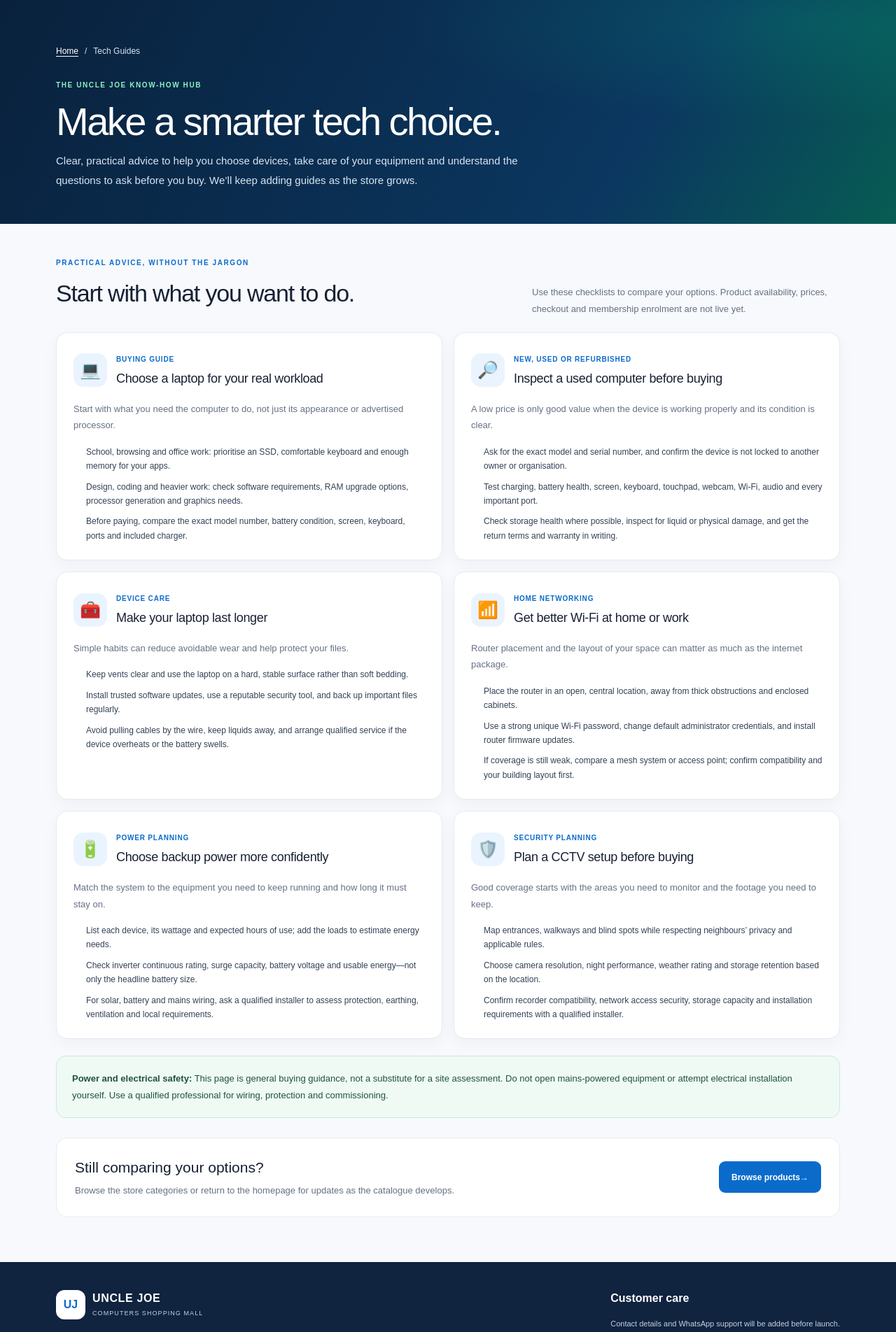
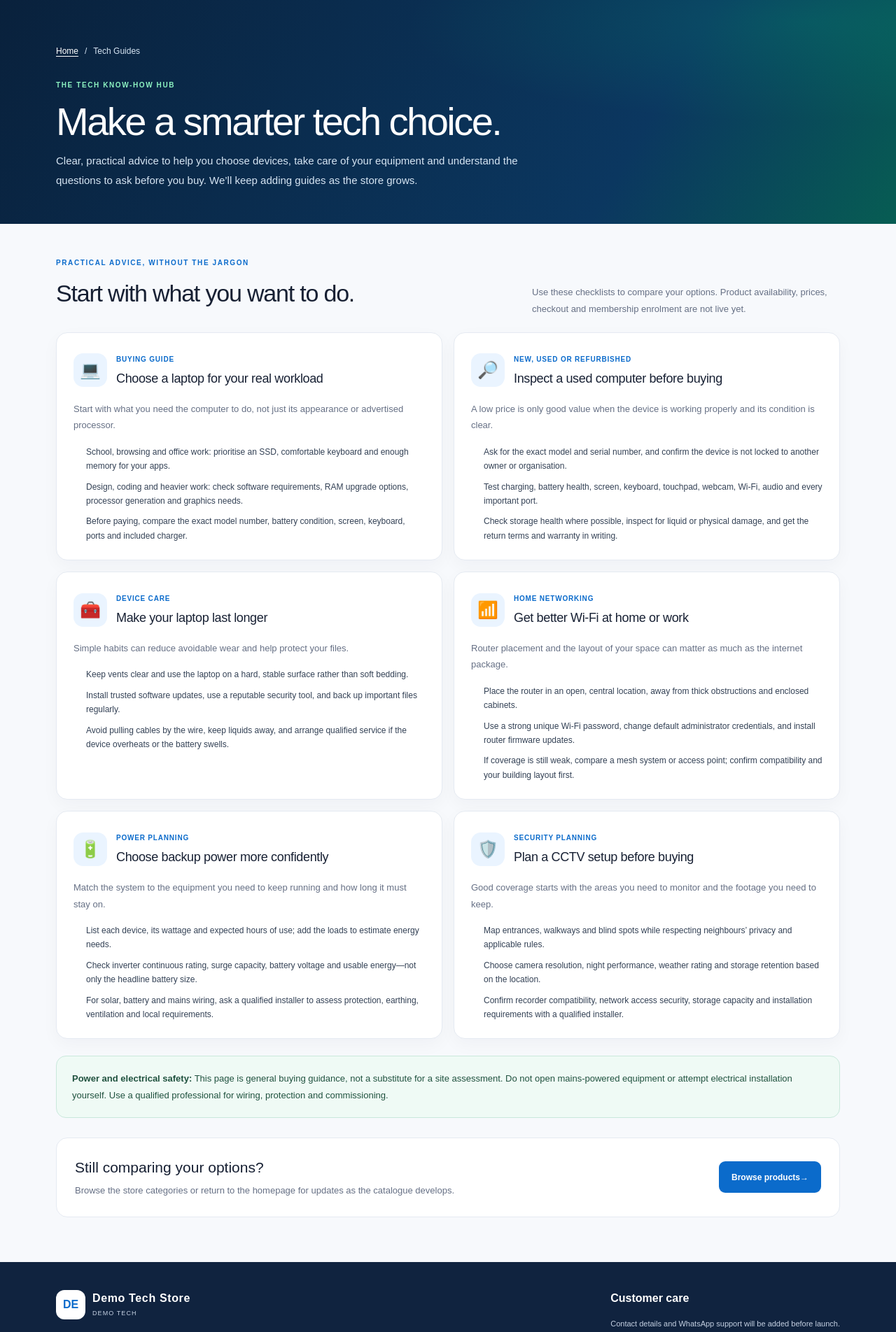
Before and after one commit to muhbel01/uncle-joe-computers-shopping-mall, a Next.js app: page /guides in a window 1280 px wide. Shown: the top 1904 px of the page at 70% size. Built offline with nearby package versions, Linux system fonts and the light colour scheme; no server answers.

Commit message:
fix: make tech guides branding reusable

```diff
--- a/app/guides/page.tsx
+++ b/app/guides/page.tsx
@@ -1,9 +1,10 @@
 import type { Metadata } from "next";
 import Link from "next/link";
+import { storeConfig } from "@/lib/store-config";
 
 export const metadata: Metadata = {
   title: "Tech Guides",
-  description: "Practical buying and setup guides for laptops, used computers, Wi-Fi routers, device care and backup power from Uncle Joe Computers Shopping Mall.",
+  description: `Practical buying and setup guides from ${storeConfig.name}, covering computers, networking, device care and backup power.`,
 };
 
 const guides = [
@@ -81,7 +82,7 @@ export default function GuidesPage() {
       <header className="guides-hero">
         <div className="container">
           <div className="guides-breadcrumb"><Link href="/">Home</Link><span> / </span><span>Tech Guides</span></div>
-          <span className="eyebrow">THE UNCLE JOE KNOW-HOW HUB</span>
+          <span className="eyebrow">THE TECH KNOW-HOW HUB</span>
           <h1>Make a smarter tech choice.</h1>
           <p>Clear, practical advice to help you choose devices, take care of your equipment and understand the questions to ask before you buy. We’ll keep adding guides as the store grows.</p>
         </div>
@@ -103,7 +104,7 @@ export default function GuidesPage() {
         <aside className="guide-note"><strong>Power and electrical safety:</strong> This page is general buying guidance, not a substitute for a site assessment. Do not open mains-powered equipment or attempt electrical installation yourself. Use a qualified professional for wiring, protection and commissioning.</aside>
         <div className="guides-cta"><div><h2>Still comparing your options?</h2><p>Browse the store categories or return to the homepage for updates as the catalogue develops.</p></div><Link className="button primary" href="/products">Browse products <span aria-hidden="true">→</span></Link></div>
       </section>
-      <footer className="footer"><div className="container footer-inner"><div><Link className="brand footer-brand" href="/"><span className="brand-mark">UJ</span><span><strong>UNCLE JOE</strong><small>COMPUTERS SHOPPING MALL</small></span></Link><p>Your technology shopping partner in Osogbo, Osun State, Nigeria.</p></div><div><strong>Customer care</strong><p>Contact details and WhatsApp support will be added before launch.</p><small>Online checkout is not active yet.</small></div></div><div className="container copyright">© {new Date().getFullYear()} Uncle Joe Computers Shopping Mall. All rights reserved.</div></footer>
+      <footer className="footer"><div className="container footer-inner"><div><Link className="brand footer-brand" href="/"><span className="brand-mark">{storeConfig.shortName.slice(0, 2).toUpperCase()}</span><span><strong>{storeConfig.name}</strong><small>{storeConfig.shortName}</small></span></Link><p>Your technology shopping partner in {storeConfig.location}.</p></div><div><strong>Customer care</strong><p>Contact details and WhatsApp support will be added before launch.</p><small>Online checkout is not active yet.</small></div></div><div className="container copyright">© {new Date().getFullYear()} {storeConfig.name}. All rights reserved.</div></footer>
     </main>
   );
 }
```
